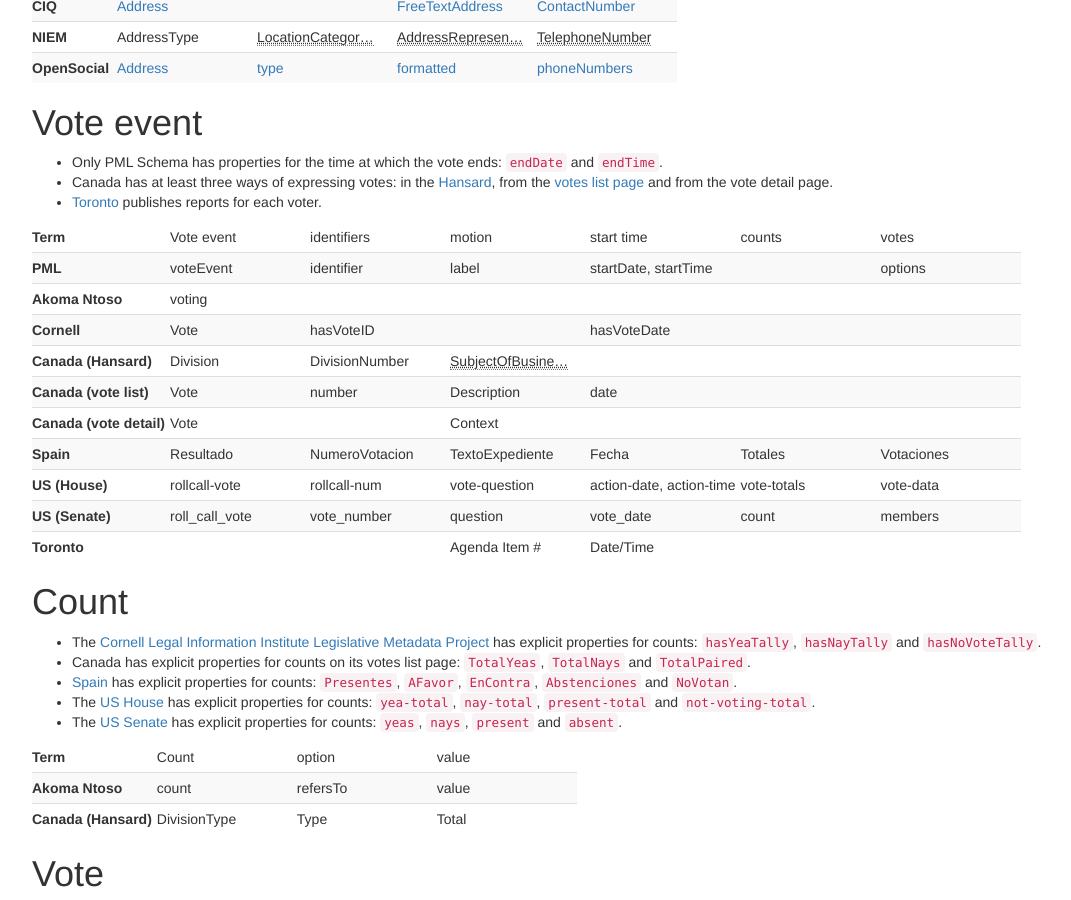
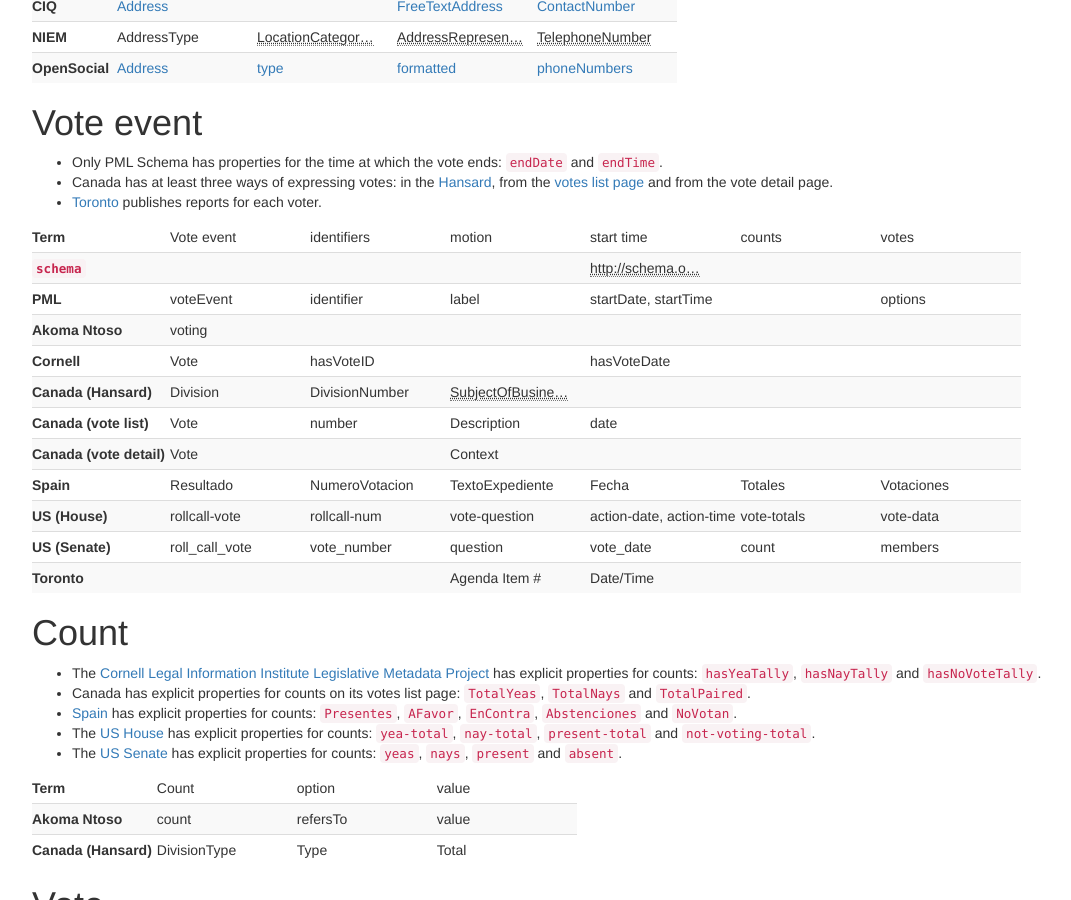
Before and after one commit to popolo-project/popolo-spec, a Jekyll site: the page built from appendices/terms.md, in a window 1280 px wide and 900 px high, scrolled down 2538 px. Shown: the whole window, without its empty margins (38-1109 px from the left). Built offline with Jekyll 4.4.1, drawn with Linux system fonts in a browser that asks for light colours; nearby versions of some CDN libraries; Markdown is read by kramdown in place of the engine named in the settings.

Commit message:
add schema term to vote event inventory

```diff
--- a/appendices/terms.md
+++ b/appendices/terms.md
@@ -2145,6 +2145,24 @@
     <tbody>
       <tr>
         <th scope='row'>
+          <code>schema</code>
+        </th>
+        <td>
+        </td>
+        <td>
+        </td>
+        <td>
+        </td>
+        <td>
+          <abbr title='http://schema.org/startDate'>http://schema.o…</abbr>
+        </td>
+        <td>
+        </td>
+        <td>
+        </td>
+      </tr>
+      <tr>
+        <th scope='row'>
           PML
         </th>
         <td>
--- a/src/data/voteevent.json
+++ b/src/data/voteevent.json
@@ -1,4 +1,9 @@
 {
+  "schema": {
+    "start time": {
+      "term": "http://schema.org/startDate"
+    }
+  },
   "PML": {
     "Vote event": {
       "term": "voteEvent"
```
